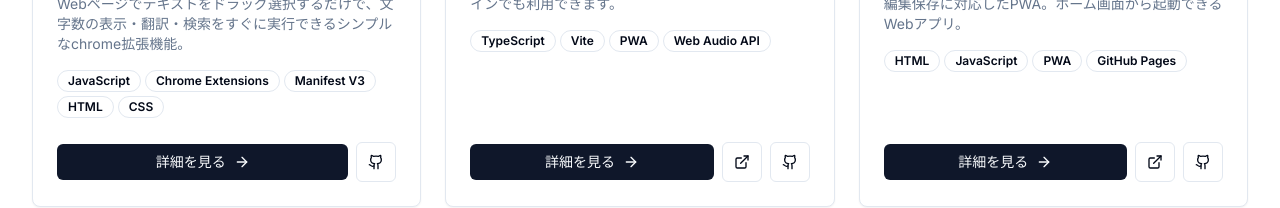
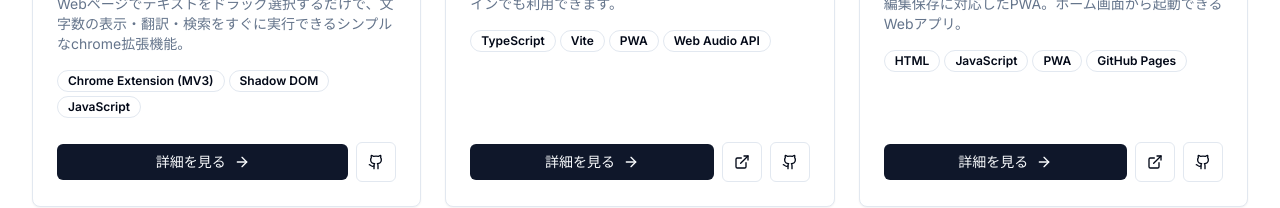
Before and after one commit to ekumaki/my-portfolio, a Next.js app: page /works in a window 1280 px wide. Shown: the part 562-770 px from the top of the page. Built offline with nearby package versions, Linux system fonts and the light colour scheme.

Commit message:
chore(works): update Quick Seek tech tags to Chrome Extension (MV3), Shadow DOM, JavaScript

```diff
--- a/data/projects.ts
+++ b/data/projects.ts
@@ -28,7 +28,7 @@ export const projects: Project[] = [
     summary: "Webページでテキストをドラッグ選択するだけで、文字数の表示・翻訳・検索をすぐに実行できるシンプルなchrome拡張機能。",
     description: "Webページでテキストをドラッグ選択すると、選択付近に小さなバブルが表示され、文字数の表示・翻訳・検索をすぐに実行できるシンプルなchrome拡張機能です。日々のリサーチや読解を、選択→クリックの最短動線で効率化できます。",
     tags: [],
-    tech: ["JavaScript", "Chrome Extensions", "Manifest V3", "HTML", "CSS"],
+    tech: ["Chrome Extension (MV3)", "Shadow DOM", "JavaScript"],
     links: {
       repo: "https://github.com/ekumaki/quick-seek"
     },
```
